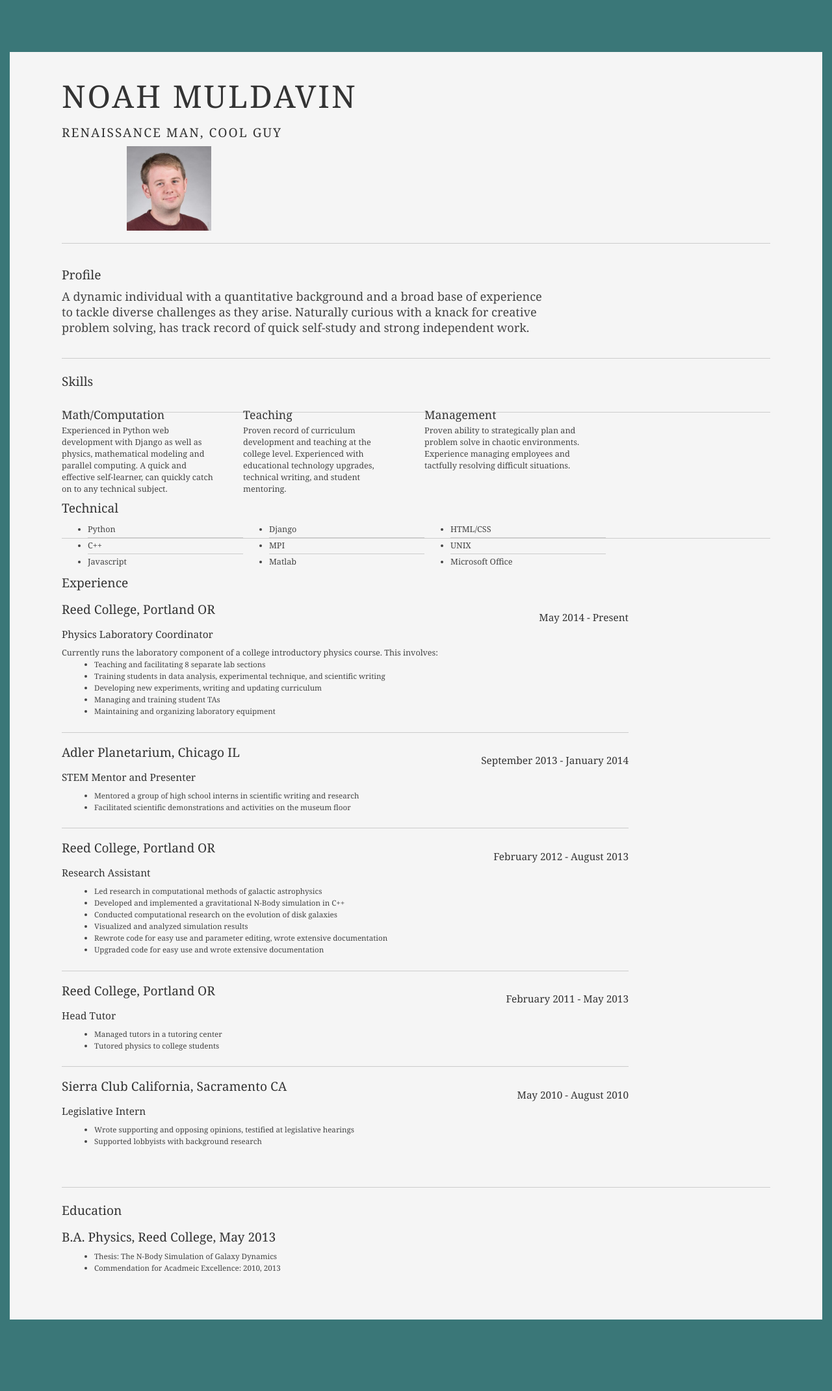
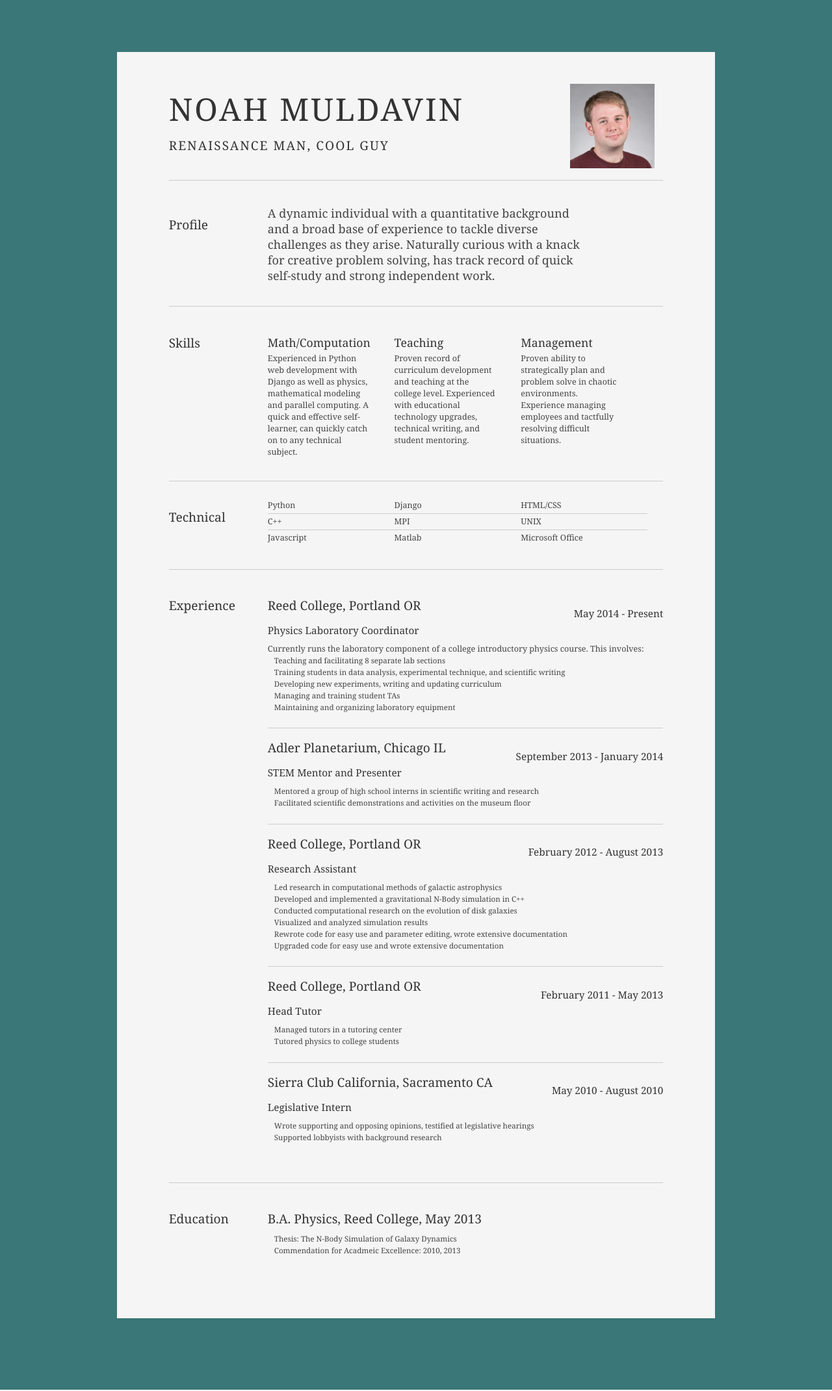
Before and after one commit to nmuldavin/website, a Django app: page /resume/ in a window 1280 px wide. Shown: the part 50-2191 px from the top of the page at 65% size. Run offline with Django 3.2, Linux system fonts and the light colour scheme; some libraries are stand-ins or nearby versions.

Commit message:
created local css grid

```diff
--- a/pages/templates/pages/resume.html
+++ b/pages/templates/pages/resume.html
@@ -3,7 +3,7 @@
 {% load staticfiles %}
 
 {% block stylesheetsfirst %}
-    <link rel="stylesheet" type="text/css" href="http://yui.yahooapis.com/2.7.0/build/reset-fonts-grids/reset-fonts-grids.css" media="all" />
+    <link href="{% static 'pages/css/reset-fonts-grids.css' %}" rel="stylesheet">
 {% endblock %}
 
 {% block stylesheetslast %}
```
